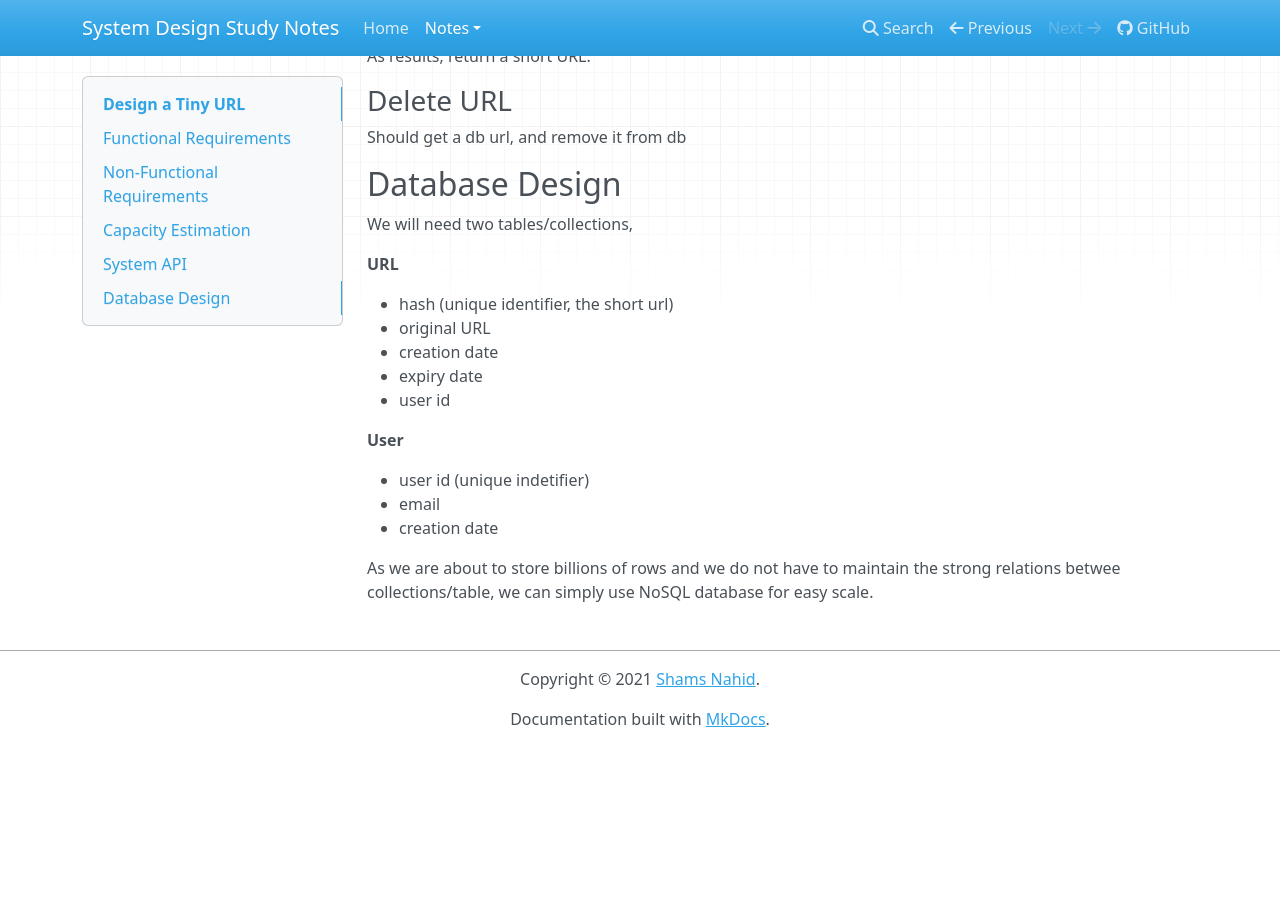
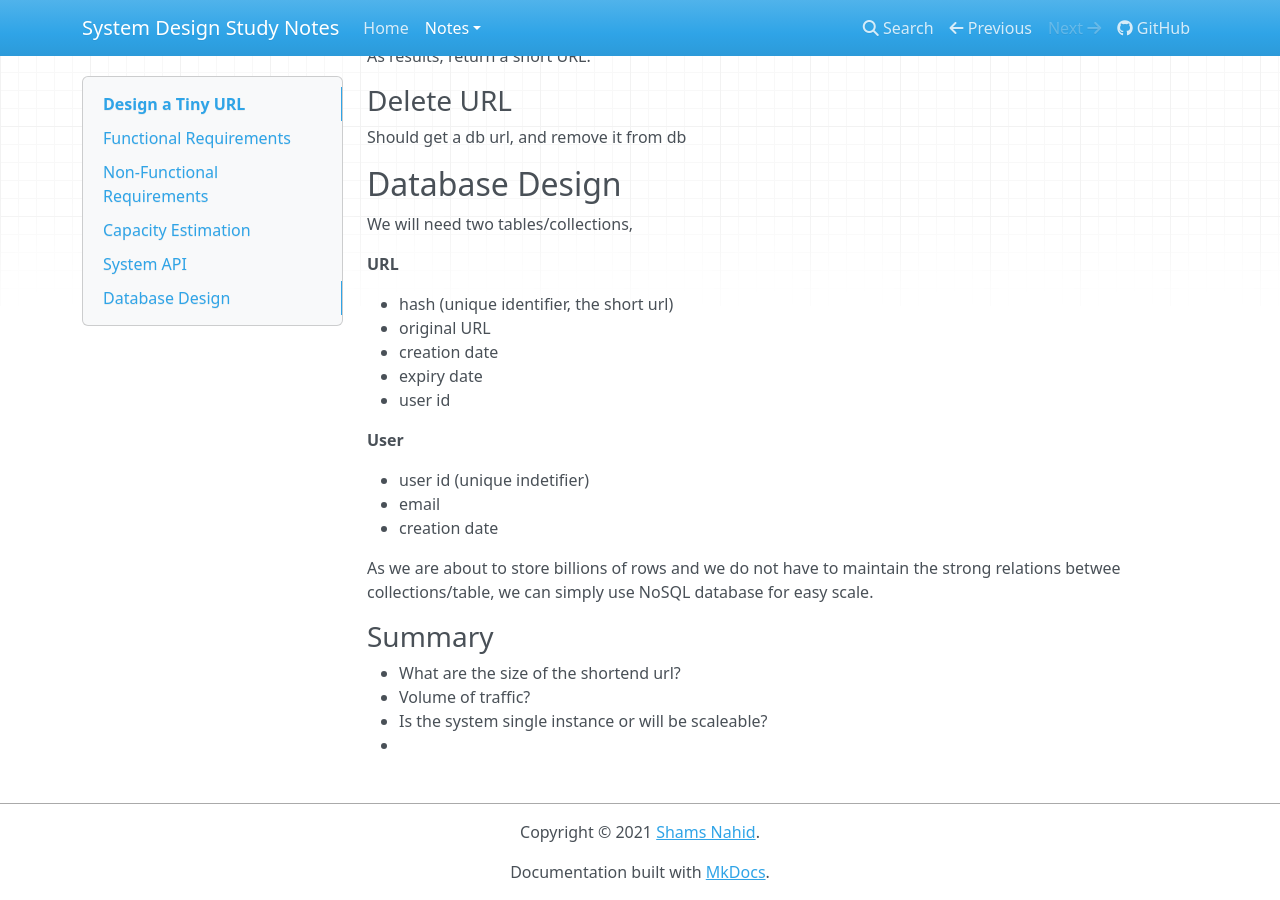
Before and after one commit to shams-nahid/System-Design-Study-Note, an MkDocs documentation site: the page built from docs/Notes/Tiny URL.md, in a window 1280 px wide and 900 px high, scrolled down 1547 px. Built offline with MkDocs 1.6.1, drawn with Linux system fonts in a browser that asks for light colours; nearby versions of some CDN libraries; before the commit the page ends 2294 px from its top, so only the background shows below that.

Commit message:
added notes for tiny url design question

```diff
--- a/docs/Notes/Tiny URL.md
+++ b/docs/Notes/Tiny URL.md
@@ -86,3 +86,12 @@ We will need two tables/collections,
 - creation date
 
 As we are about to store billions of rows and we do not have to maintain the strong relations betwee collections/table, we can simply use NoSQL database for easy scale.
+
+
+
+### Summary
+
+- What are the size of the shortend url?
+- Volume of traffic?
+- Is the system single instance or will be scaleable?
+-
```
